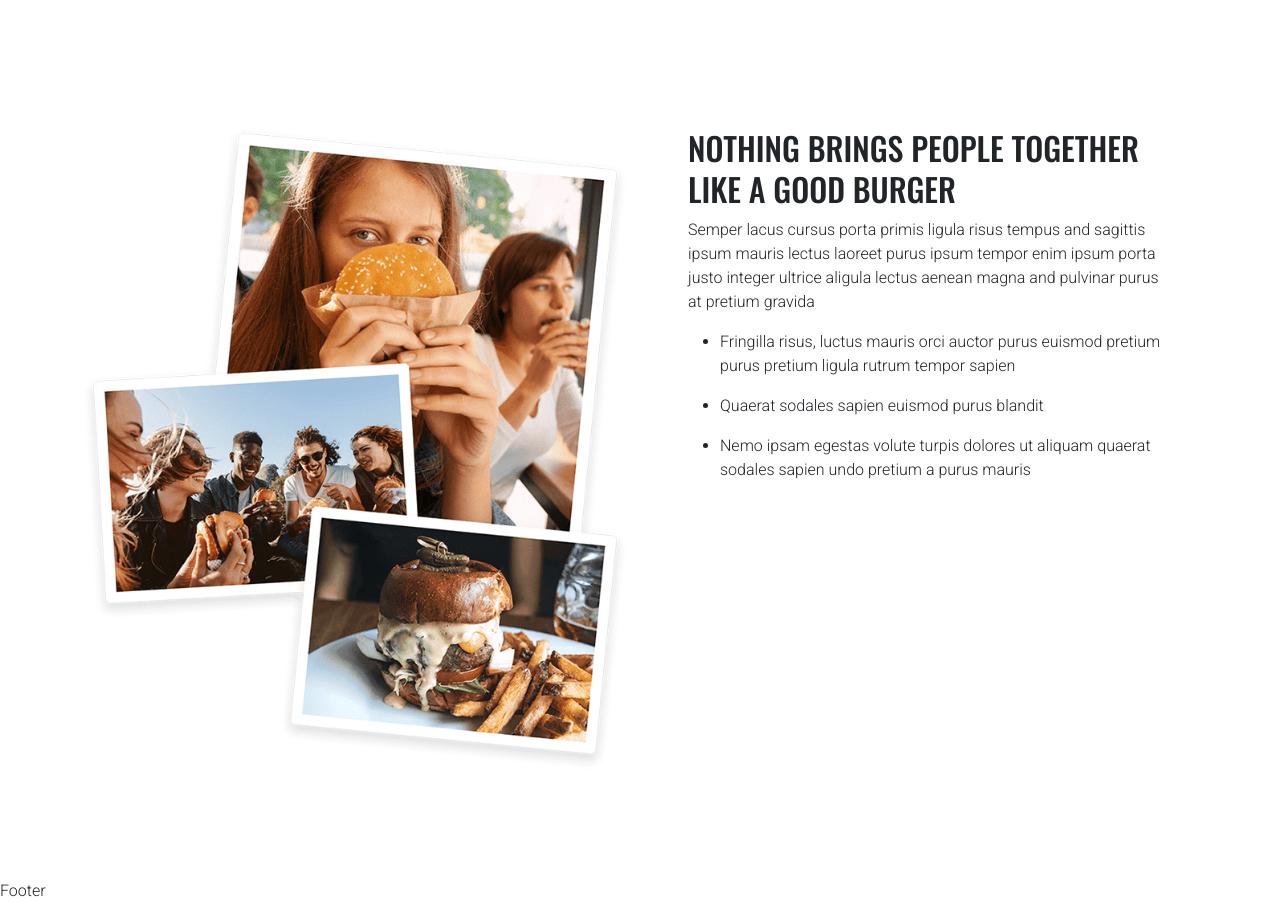
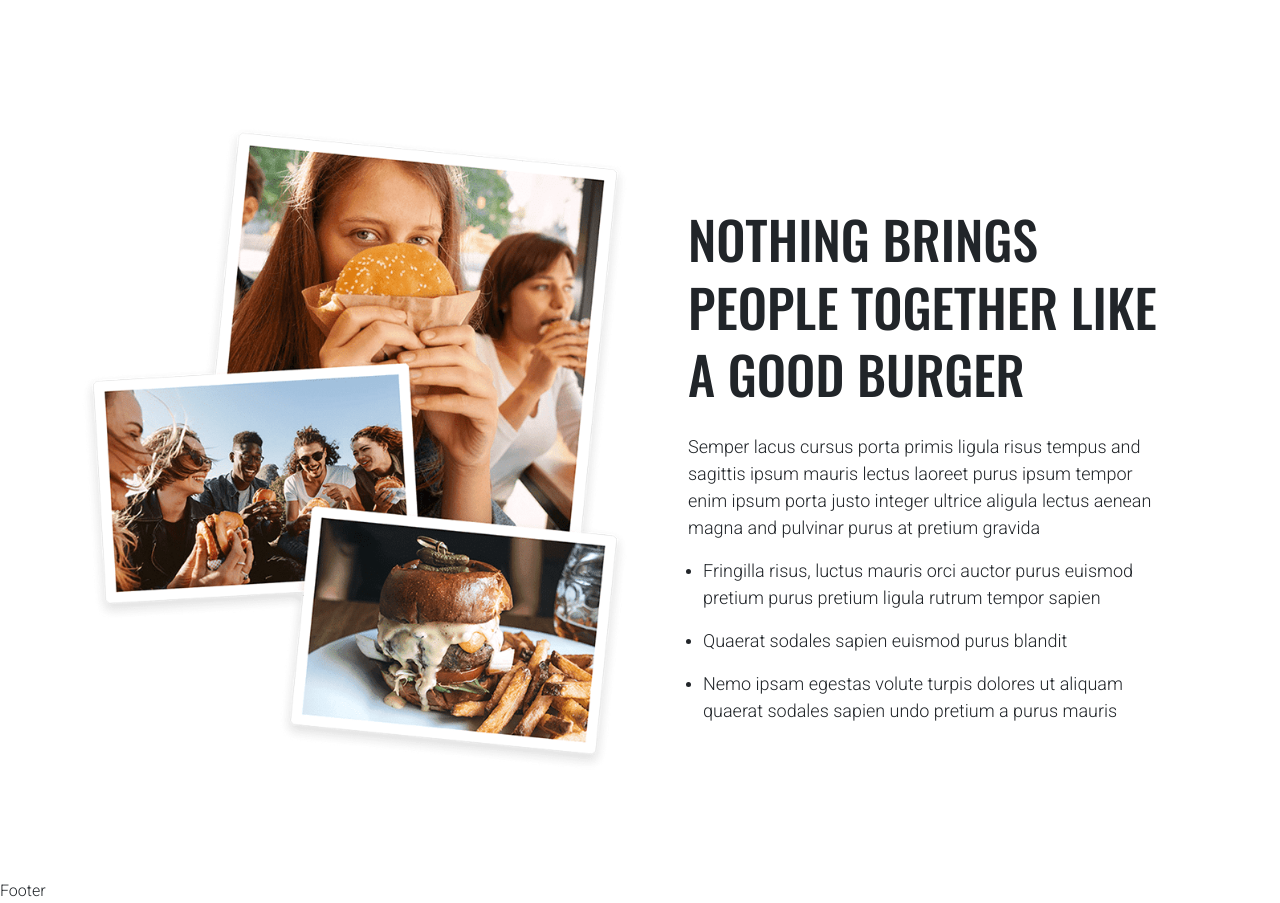
Before and after one commit to CostaLacoste/Food-delivery-website, a React (Create React App) app: page / in a window 1280 px wide. Shown: the part 4400-5303 px from the top of the page. Built offline with nearby package versions, Linux system fonts and the light colour scheme.

Commit message:
Promotion section some fixes

```diff
--- a/src/Pages/Home/Section4.js
+++ b/src/Pages/Home/Section4.js
@@ -7,7 +7,7 @@ function Section4(){
         <>
         <section className='promotion_section'>
             <Container>
-                <Row>
+                <Row className='align-items-center'>
                     <Col lg={6} className='text-center mb-5 md-lg-0'>
                         <img src={PromotionImage} className='img-fluid' alt='Promotion' />
                     </Col>
--- a/src/Styles/HomeStyle.css
+++ b/src/Styles/HomeStyle.css
@@ -192,6 +192,16 @@
     padding-bottom: 60px;
     background: var(--light-gray);
 }
+.promotion_section h2{
+    font-size: 3.25rem;
+    margin-bottom: 25px;
+}
+.promotion_section p{
+    font-size: 1.125rem;
+}
+.promotion_section ul{
+    padding-left: 15px;
+}
 
 /* Media query modiles */
 @media (max-width: 992px){
```
